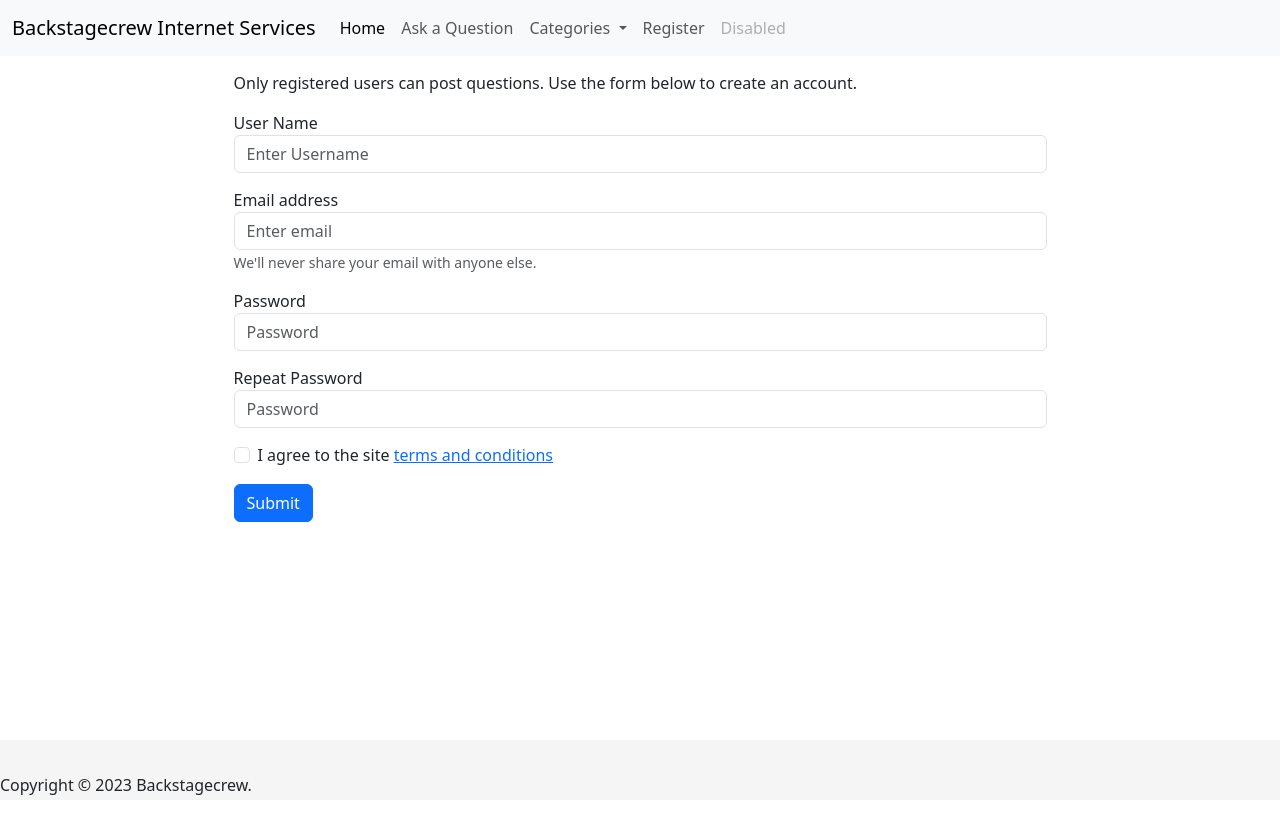
After one commit to BackstagecrewIS/devsite, a Flask app: page /register in a window 1280 px wide. The commit adds this page. Run offline with Flask 2, Linux system fonts and the light colour scheme; some libraries are stand-ins or nearby versions.

Commit message:
Add registration form

```diff
--- a/faq/routes.py
+++ b/faq/routes.py
@@ -1,6 +1,7 @@
 from flask import render_template, request, redirect, url_for
 from faq import app, db
 from faq.models import Category, Question
+from werkzeug.security import generate_password_hash, check_password_hash
 
 
 @app.route("/")
@@ -9,6 +10,15 @@ def home():
     categories = list(Category.query.order_by(Category.id).all())
     return render_template(
         "faq.html", questions=questions, categories=categories)
+
+
+@app.route("/register")
+def register():
+    return render_template("register.html")
+
+@app.route("/terms")
+def terms():
+    return render_template("terms.html")
 
 
 @app.route("/categories")
--- a/faq/static/css/style.css
+++ b/faq/static/css/style.css
@@ -24,3 +24,11 @@ body {
 .uppercase {
   text-transform: uppercase;
 }
+
+.login-form {
+  max-width: 75%;
+}
+
+.login-form .form-group, button, p {
+  margin-top: 15px;
+}
--- a/faq/templates/base.html
+++ b/faq/templates/base.html
@@ -37,6 +37,7 @@
                       <li><a class="dropdown-item" href="#">Edit Categories</a></li>
                     </ul>
                   </li>
+                  <li class="nav-item"><a class="nav-link" href="{{ url_for('register') }}">Register</a></li>
                   <li class="nav-item">
                     <a class="nav-link disabled" href="#" tabindex="-1" aria-disabled="true">Disabled</a>
                   </li>
--- /dev/null
+++ b/faq/templates/register.html
@@ -0,0 +1,62 @@
+{% extends "base.html" %}
+{% block content %}
+<div class="container-fluid login-form">
+    <form>
+        <p>Only registered users can post questions. Use the form below to create an account.</p>
+        <div class="form-group">
+            <label for="username">User Name</label>
+            <input type="text" class="form-control" id="username" aria-describedby="emailHelp" placeholder="Enter Username">
+        </div>
+        <div class="form-group">
+            <label for="email">Email address</label>
+            <input type="email" class="form-control" id="exampleInputEmail1" aria-describedby="emailHelp" placeholder="Enter email">
+            <small id="emailHelp" class="form-text text-muted">We'll never share your email with anyone else.</small>
+        </div>
+        <div class="form-group">
+            <label for="password1">Password</label>
+            <input type="password" class="form-control" id="InputPassword1" placeholder="Password">
+        </div>
+        <div class="form-group">
+            <label for="password2">Repeat Password</label>
+            <input type="password" class="form-control" id="InputPassword2" placeholder="Password">
+        </div>
+        <div class="form-group form-check">
+            <input type="checkbox" class="form-check-input" id="exampleCheck1">
+            <label class="form-check-label" for="exampleCheck1">I agree to the site <a href="#" data-bs-toggle="modal" data-bs-target="#exampleModal">terms and conditions</a></label>
+        </div>
+        <button type="submit" class="btn btn-primary">Submit</button>
+    </form>
+</div>
+
+<!-- Modal -->
+<div class="modal fade" id="exampleModal" tabindex="-1" aria-labelledby="exampleModalLabel" aria-hidden="true">
+    <div class="modal-dialog">
+        <div class="modal-content">
+        <div class="modal-header">
+            <h1 class="modal-title fs-5" id="exampleModalLabel">Terms & Conditions</h1>
+            <button type="button" class="btn-close" data-bs-dismiss="modal" aria-label="Close"></button>
+        </div>
+            <div class="modal-body">
+                <h2>Terms and conditions of use</h2>
+
+                <h3>Registration</h3>
+
+                <p>These terms and conditions apply between you, the User of this Website and Backstagecrew Internet Services.
+                If you do not agree to be bound by these terms and conditions, you should not register.</p>
+
+                <div>
+                    <ol>
+                        <li>When you register on this Website, you will be asked to create a password, which you should keep confidential and not disclose or share with anyone.</li>
+                        <li>You may cancel your registration at any time by deleting your account. This will automatically delete any questions you have asked.</li>
+                        <li>We will not use your personal details for any purpose except registration and will delete all details on account deletion.</li>
+                    </ol>
+                </div>
+            </div>
+        <div class="modal-footer">
+            <button type="button" class="btn btn-secondary" data-bs-dismiss="modal">Close</button>
+        </div>
+        </div>
+    </div>
+</div>
+
+{% endblock %}
```
Also changed, not shown: faq/templates/faq.html (+15 -60 lines).
